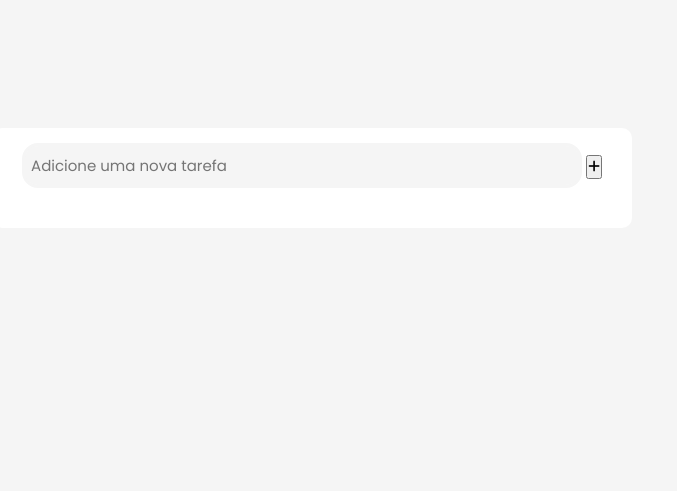
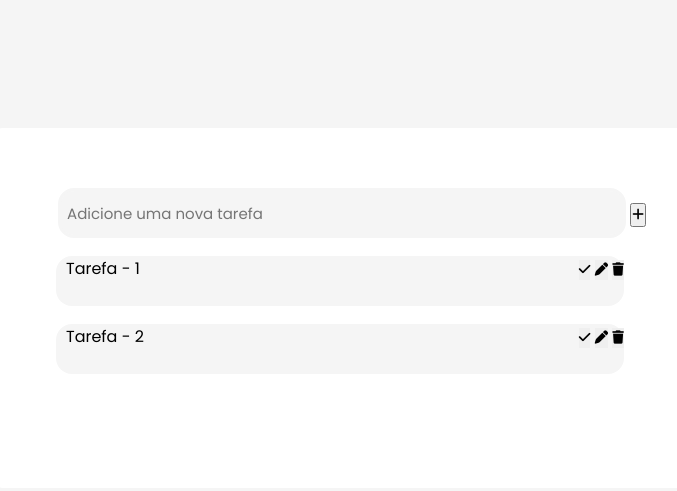
Before and after one commit to Alineevang/task-list, a plain HTML site: page index.html in a window 1280 px wide. Shown: the whole page, without its empty margins (328-1005 px from the left). Drawn offline with Linux system fonts and the light colour scheme.

Commit message:
feat: start make Javascript

```diff
--- a/assets/css/index.style.css
+++ b/assets/css/index.style.css
@@ -12,15 +12,12 @@ body {
     background-color: #f5f5f5 ;
     text-align: center;
     margin-top: 100px;
-
 }
-
-
 
 #div_all {
     background-color: #fff;
-    height: 100px;
-    width: 40rem;
+    height: 45vh;
+    width: 45rem;
     margin-top: 13px;
     margin: 25%;
     margin-top: 10%;
@@ -28,14 +25,32 @@ body {
 }
 
 #input_text1 {
-    height: 45px;
+    height: 50px;
     font-size: 15px;
-    width: 35rem;
+    width: 35.5rem;
     text-align: left;
-    margin-top: 15px;
+    margin-top: 60px;
     background-color: #f5f5f5;
     border-radius: 2vh;
     border: solid #f5f5f5;
     padding-left: 6px;
+}
 
+.button {
+    border: none;
+    outline: none;
+    cursor: pointer;
+    text-align: center;
 }
+
+#task {
+    display: flex;
+    justify-content: space-between;
+    background-color: #f5f5f5;
+    width:35.5rem;
+    height: 50px;
+    margin-left: 64px;
+    border-radius: 2vh;
+    margin-top: 18px;
+    padding-left: 10px;
+}
--- a/index.html
+++ b/index.html
@@ -16,11 +16,24 @@
         <div>
             <input type="text" id="input_text1" placeholder="Adicione uma nova tarefa">
             <button onclick="addList()"><i class="fa-solid fa-plus"></i></button>
+            <div id="task">
+                <span>Tarefa - 1 </span>
                 <div>
-                    <span></span>
-                    <div>
-                    </div>
+                    <button class="button" onclick="checkTask()"><i class="fa-solid fa-check"></i></button>
+                    <button class="button" onclick="editTask()"><i class="fa-solid fa-pen"></i></button>
+                    <button class="button" onclick="trashTask()"><i class="fa-solid fa-trash"></i></button>
                 </div>
+            </div>
+            <div id="task">
+                <span>Tarefa - 2 </span>
+                <div>
+                    <button class="button" onclick="checkTask2()"><i class="fa-solid fa-check"></i></button>
+                    <button class="button" onclick="editTask2()"><i class="fa-solid fa-pen"></i></button>
+                    <button class="button" onclick="trashTask2()"><i class="fa-solid fa-trash"></i></button>
+                </div>
+            </div>
+        </div>
+    </div>
 
 </body>
 
```
Also changed, not shown: assets/index.script.js (+27 -5 lines).
